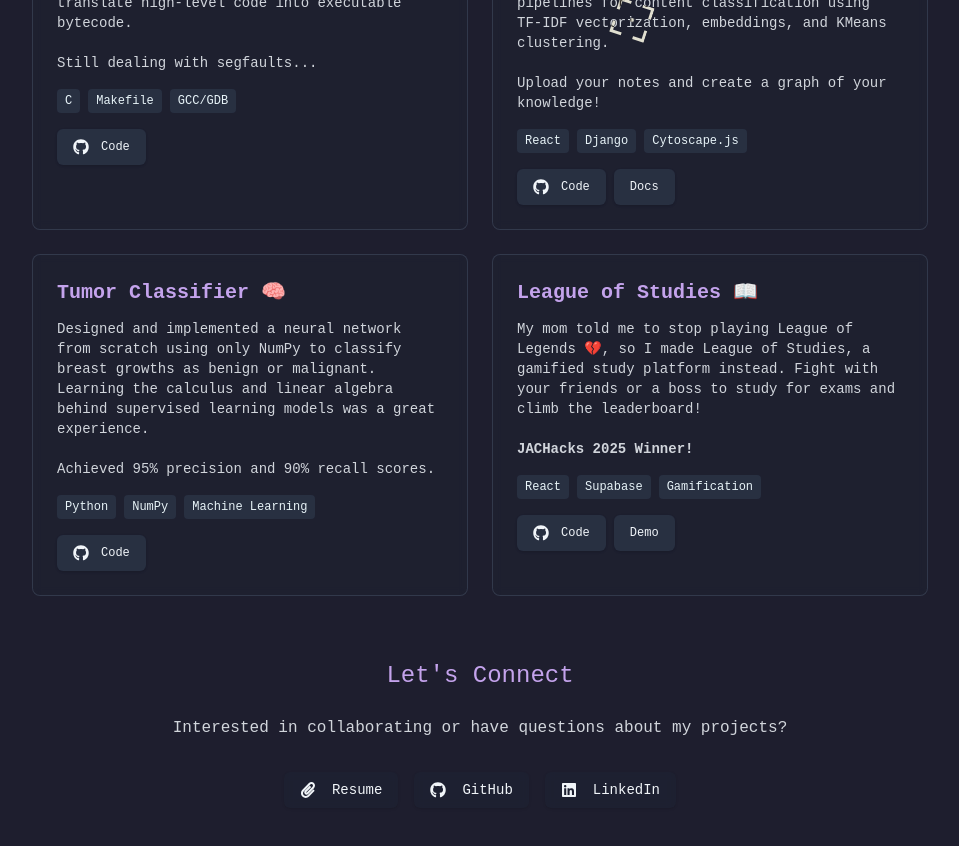
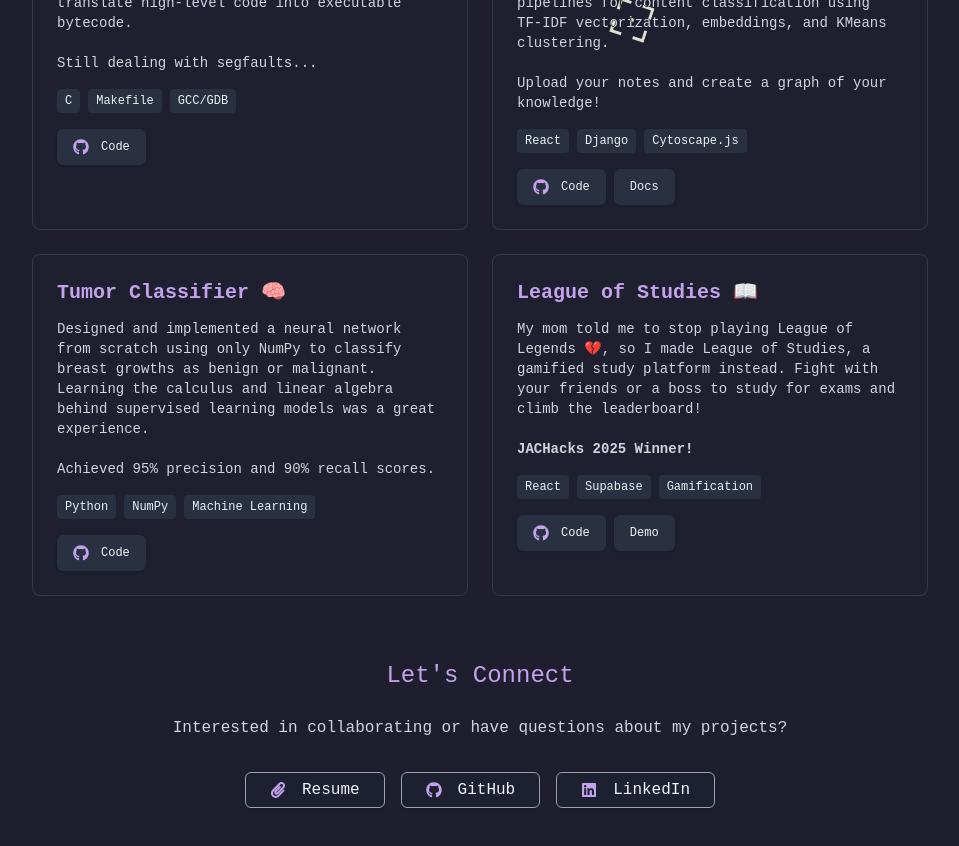
Before and after one commit to Blynkosaur/personal-portfolio-v2, a Next.js app: page /projects in a window 1280 px wide. Shown: the part 380-1226 px from the top of the page, without its empty margins (8-967 px from the left). Built offline with nearby package versions, Linux system fonts and the light colour scheme.

Commit message:
purple icons

```diff
--- a/src/app/page.js
+++ b/src/app/page.js
@@ -166,7 +166,7 @@ export default function Home() {
       </div>
 
       {/* Projects Button */}
-      <div className="w-full max-w-xl mt-6 mb-10">
+      <div className="w-full max-w-xl mt-6 mb-16">
         <Button className="cursor-target w-full bg-slate-800/30 text-slate-100 hover:bg-slate-700/50 hover:border-slate-300 hover:text-slate-600 transition-all duration-200 backdrop-blur-sm px-10 py-6 text-lg font-medium" asChild style={{ border: '0.5px solid #9ca3af' }}>
           <Link href="/projects">
             View My Projects
@@ -246,6 +246,8 @@ export default function Home() {
         </Button>
       </div>
 
+      {/* Bottom spacing for mobile scrolling */}
+      <div className="h-20"></div>
     </div>
   );
 }
--- a/src/app/projects/page.js
+++ b/src/app/projects/page.js
@@ -81,7 +81,7 @@ Still dealing with segfaults...
           <div className="flex gap-2">
             <Button className="cursor-target text-xs bg-slate-700/50 border-slate-500 text-slate-100 hover:bg-slate-600/50 hover:border-slate-400 transition-all duration-200" asChild>
               <a href="https://github.com/Blynkosaur/BryteLinker" target="_blank" rel="noopener noreferrer">
-                <FaGithub className="mr-1" />
+                <FaGithub className="mr-1" style={{ color: "#c4a3ec" }} />
                 Code
               </a>
             </Button>
@@ -106,7 +106,7 @@ Still dealing with segfaults...
           <div className="flex gap-2">
             <Button className="cursor-target text-xs bg-slate-700/50 border-slate-500 text-slate-100 hover:bg-slate-600/50 hover:border-slate-400 transition-all duration-200" asChild>
               <a href="#" target="_blank" rel="noopener noreferrer">
-                <FaGithub className="mr-1" />
+                <FaGithub className="mr-1" style={{ color: "#c4a3ec" }} />
                 Code
               </a>
             </Button>
@@ -136,7 +136,7 @@ Still dealing with segfaults...
           <div className="flex gap-2">
             <Button className="cursor-target text-xs bg-slate-700/50 border-slate-500 text-slate-100 hover:bg-slate-600/50 hover:border-slate-400 transition-all duration-200" asChild>
               <a href="https://github.com/Blynkosaur/Tumor-Classification" target="_blank" rel="noopener noreferrer">
-                <FaGithub className="mr-1" />
+                <FaGithub className="mr-1" style={{ color: "#c4a3ec" }} />
                 Code
               </a>
             </Button>
@@ -162,7 +162,7 @@ Still dealing with segfaults...
           <div className="flex gap-2">
             <Button className="cursor-target text-xs bg-slate-700/50 border-slate-500 text-slate-100 hover:bg-slate-600/50 hover:border-slate-400 transition-all duration-200" asChild>
               <a href="https://github.com/Blynkosaur/LeagueOfStudies" target="_blank" rel="noopener noreferrer">
-                <FaGithub className="mr-1" />
+                <FaGithub className="mr-1" style={{ color: "#c4a3ec" }} />
                 Code
               </a>
             </Button>
@@ -184,21 +184,21 @@ Still dealing with segfaults...
           Interested in collaborating or have questions about my projects?
         </p>
         <div className="flex gap-4 justify-center flex-wrap">
-          <Button className="cursor-target bg-slate-800/30 border-slate-500 text-slate-100 hover:bg-slate-700/50 hover:border-slate-400 transition-all duration-200 backdrop-blur-sm" asChild>
+          <Button className="cursor-target bg-slate-800/30 text-slate-100 hover:bg-slate-700/50 hover:border-slate-300 hover:text-slate-600 transition-all duration-200 backdrop-blur-sm px-6 py-3 text-base" asChild style={{ border: '0.5px solid #9ca3af' }}>
             <a href="/Bryan_Lin_Resume.pdf" target="_blank" rel="noopener noreferrer">
-              <FaPaperclip className="mr-2" />
+              <FaPaperclip className="mr-2" style={{ color: "#c4a3ec" }} />
               Resume
             </a>
           </Button>
-          <Button className="cursor-target bg-slate-800/30 border-slate-500 text-slate-100 hover:bg-slate-700/50 hover:border-slate-400 transition-all duration-200 backdrop-blur-sm" asChild>
+          <Button className="cursor-target bg-slate-800/30 text-slate-100 hover:bg-slate-700/50 hover:border-slate-300 hover:text-slate-600 transition-all duration-200 backdrop-blur-sm px-6 py-3 text-base" asChild style={{ border: '0.5px solid #9ca3af' }}>
             <Link href="https://github.com/blynkosaur" target="_blank" rel="noopener noreferrer">
-              <FaGithub className="mr-2" />
+              <FaGithub className="mr-2" style={{ color: "#c4a3ec" }} />
               GitHub
             </Link>
           </Button>
-          <Button className="cursor-target bg-slate-800/30 border-slate-500 text-slate-100 hover:bg-slate-700/50 hover:border-slate-400 transition-all duration-200 backdrop-blur-sm" asChild>
+          <Button className="cursor-target bg-slate-800/30 text-slate-100 hover:bg-slate-700/50 hover:border-slate-300 hover:text-slate-600 transition-all duration-200 backdrop-blur-sm px-6 py-3 text-base" asChild style={{ border: '0.5px solid #9ca3af' }}>
             <Link href="https://www.linkedin.com/in/bryan-lin-176785300/" target="_blank" rel="noopener noreferrer">
-              <FaLinkedin className="mr-2" />
+              <FaLinkedin className="mr-2" style={{ color: "#c4a3ec" }} />
               LinkedIn
             </Link>
           </Button>
```
